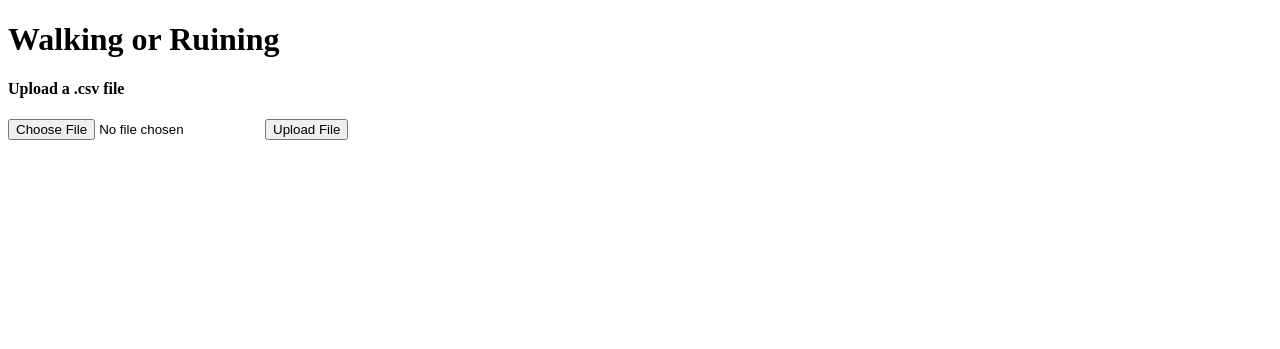
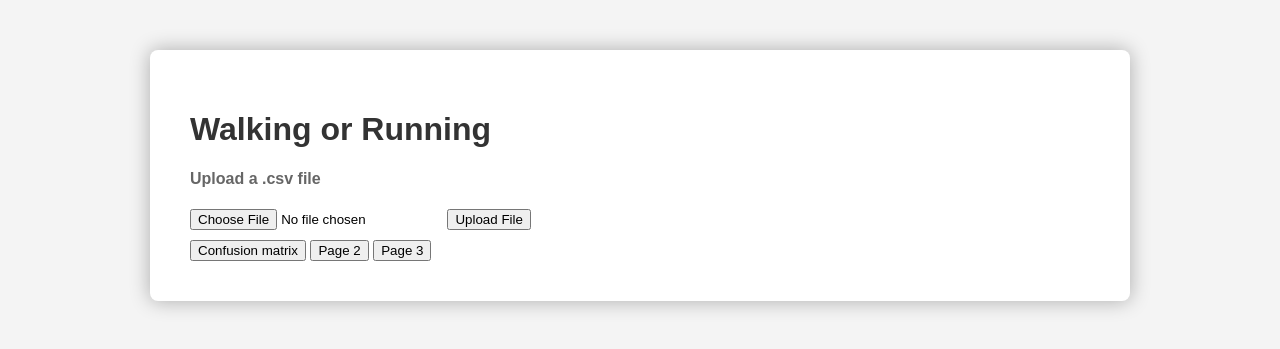
Before and after one commit to MichaelMoser25/292-Walk-Run-App, a Flask app: page / in a window 1280 px wide. Shown: the top 349 px of the page. Run offline with Flask 3, Linux system fonts and the light colour scheme; parts of the project's set-up code (start-up, migrations or seed data) failed here and were passed over; some libraries are stand-ins or nearby versions.

Commit message:
Update index.html

```diff
--- a/templates/index.html
+++ b/templates/index.html
@@ -4,16 +4,62 @@
     <meta charset="UTF-8">
     <meta name="viewport" content="width=device-width, initial-scale=1.0">
     <title>Upload CSV</title>
+    <style>
+        body {
+            font-family: Arial, sans-serif;
+            margin: 0;
+            padding: 0;
+            background-color: #f4f4f4;
+        }
+        .container {
+            max-width: 900px;
+            margin: 50px auto;
+            padding: 40px;
+            background-color: #fff;
+            border-radius: 8px;
+            box-shadow: 0 0 20px rgba(0, 0, 0, 0.3);
+        }
+        h1 {
+            color: #333;
+        }
+        h4 {
+            color: #666;
+        }
+        form {
+            margin-top: 20px;
+        }
+        input[type="file"] {
+            margin-bottom: 10px;
+        }
+        button[type="submit"] {
+            padding: 10px 20px;
+            background-color: #007bff;
+            color: #fff;
+            border: none;
+            border-radius: 4px;
+            cursor: pointer;
+            transition: background-color 0.3s ease;
+        }
+        button[type="submit"]:hover {
+            background-color: #0056b3;
+        }
+    </style>
 </head>
 <body>
-<h1>Walking or Ruining</h1>
-<h4>Upload a .csv file</h4>
+    <div class="container">
+        <h1>Walking or Running</h1>
+        <h4>Upload a .csv file</h4>
 
-<form method="POST" enctype="multipart/form-data">
-    {{form.hidden_tag()}}
-    {{form.file()}}
-    {{form.submit()}}
+        <form method="POST" enctype="multipart/form-data">
+            {{form.hidden_tag()}}
+            {{form.file()}}
+            {{form.submit()}}
+        </form>
 
-</form>
+        <button onclick="window.location.href='/page1'">Confusion matrix</button>
+        <button onclick="window.location.href='/page2'">Page 2</button>
+        <button onclick="window.location.href='/page3'">Page 3</button>
+
+    </div>
 </body>
 </html>
```
